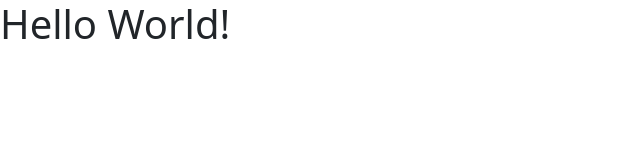
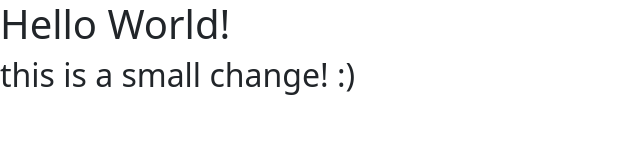
Before and after one commit to snehalongithub/bootstrapDay4, a plain HTML site: page index.html in a window 1280 px wide. Shown: the whole page, without its empty margins (0-640 px from the left). Drawn offline with nearby package versions, Linux system fonts and the light colour scheme.

Commit message:
made a small change

```diff
--- a/index.html
+++ b/index.html
@@ -10,6 +10,7 @@
 </head>
 <body>
     <h1>Hello World!</h1>
+    <h2>this is a small change! :)</h2>
     <script src="https://cdn.jsdelivr.net/npm/bootstrap@5.1.3/dist/js/bootstrap.bundle.min.js" integrity="sha384-ka7Sk0Gln4gmtz2MlQnikT1wXgYsOg+OMhuP+IlRH9sENBO0LRn5q+8nbTov4+1p" crossorigin="anonymous"></script>
 </body>
 </html>
```
